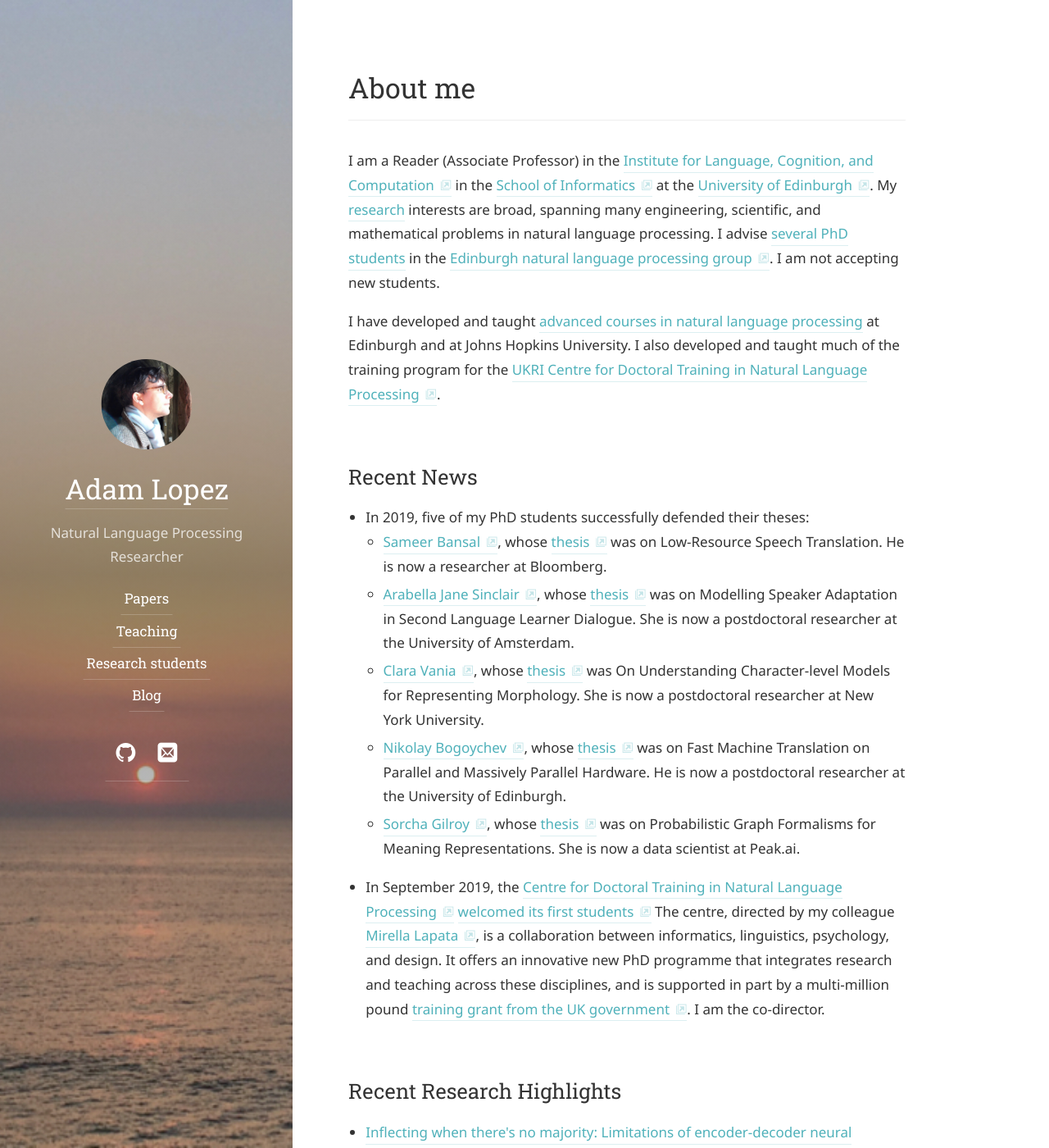
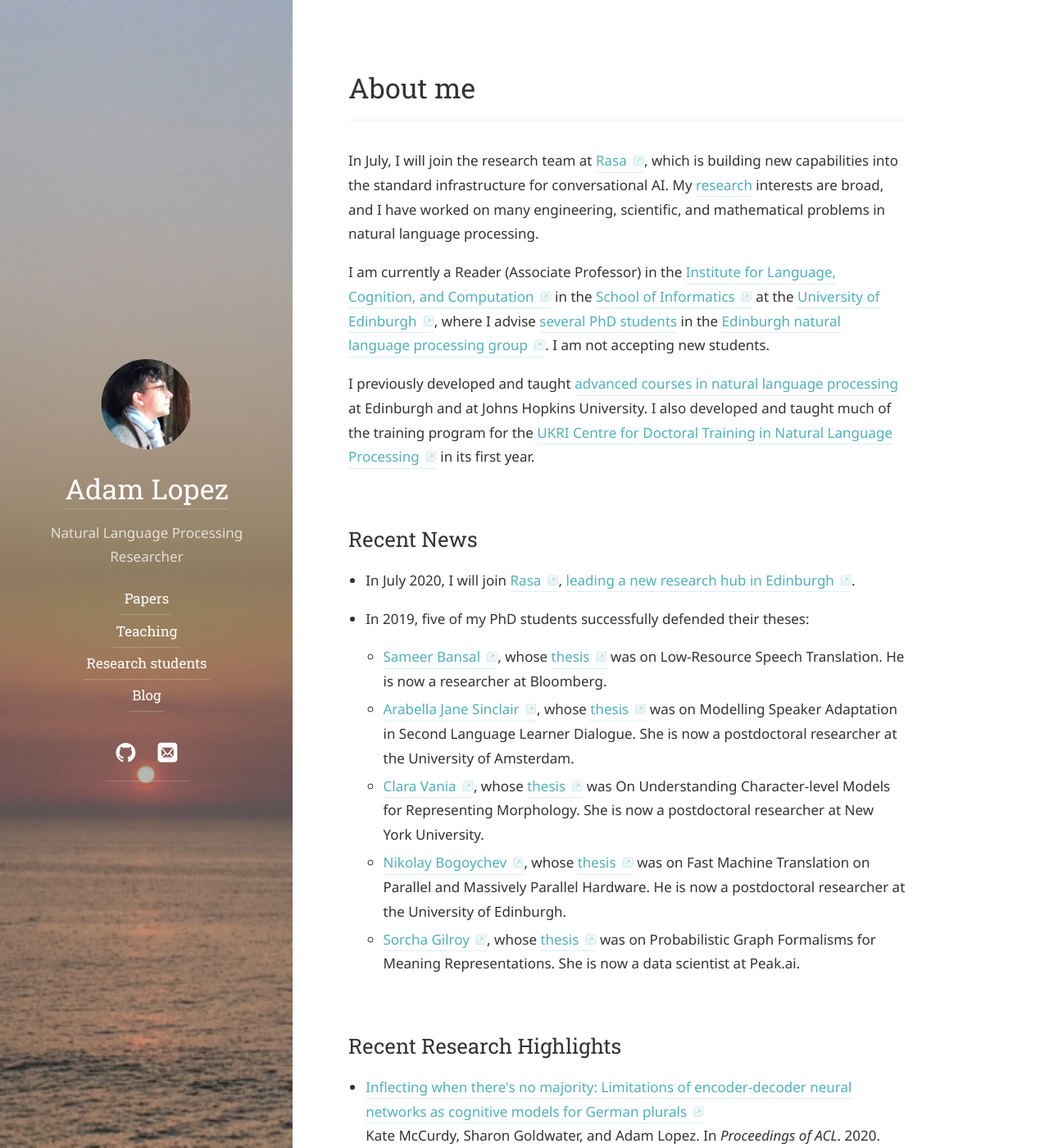
Before and after one commit to alopez/alopez.github.com, a Jekyll site: the page built from index.md, in a window 1280 px wide and 1400 px high. Shown: the whole window at 82% size. Built offline with Jekyll 4.4.1, drawn with Linux system fonts in a browser that asks for light colours; some web fonts are replaced.

Commit message:
News update

```diff
--- a/_data/collaborators.yml
+++ b/_data/collaborators.yml
@@ -144,7 +144,7 @@ former-visitors:
   -
     name: Antonios Anastasopoulos
     tagline: Visiting PhD student from University of Notre Dame, spring 2017. Collaborating with Sameer Bansal and Sharon Goldwater.
-    url: https://www3.nd.edu/~aanastas/
+    url: http://www.cs.cmu.edu/~aanastas/
   -
     name: Chip Huyen
     url: https://huyenchip.com/
--- a/index.md
+++ b/index.md
@@ -3,23 +3,27 @@ layout: page
 title: About me
 cover: false
 ---
+In July, I will join the research team at [Rasa](https://rasa.com), which is building
+new capabilities into the standard infrastructure for conversational AI.
+My [research](papers) interests are broad, and I have worked on many engineering, scientific,
+and mathematical problems in natural language processing.
 
-I am a Reader (Associate Professor)
+I am currently a Reader (Associate Professor)
 in the [Institute for Language, Cognition, and Computation](http://web.inf.ed.ac.uk/ilcc)
 in the [School of Informatics](http://web.inf.ed.ac.uk/)
-at the [University of Edinburgh](https://www.ed.ac.uk/).
-My [research](papers) interests are broad, spanning many engineering, scientific,
-and mathematical problems in natural language processing.
-I advise [several PhD students](collaborators) in the
+at the [University of Edinburgh](https://www.ed.ac.uk/), where I
+advise [several PhD students](collaborators) in the
 [Edinburgh natural language processing group](http://groups.inf.ed.ac.uk/edinburghnlp/).
 I am not accepting new students.
 
-I have developed and taught [advanced courses in natural language processing](teaching)
+I previously developed and taught [advanced courses in natural language processing](teaching)
 at Edinburgh and at Johns Hopkins University. I also developed and taught
-much of the training program for the
-[UKRI Centre for Doctoral Training in Natural Language Processing](https://nlp-cdt.ac.uk/).
+much of the training program for the [UKRI Centre for Doctoral Training in Natural Language Processing](https://nlp-cdt.ac.uk/)
+in its first year.
 
 ## Recent News
+* In July 2020, I will join [Rasa](https://rasa.com), [leading a new research hub in Edinburgh](https://www.prnewswire.com/news-releases/rasa-raises-26m-in-series-b-funding-led-by-andreessen-horowitz-301081571.html).
+
 * In 2019, five of my PhD students successfully defended their theses:
   - [Sameer Bansal](https://0xsameer.github.io/), whose [thesis](https://era.ed.ac.uk/handle/1842/36781) was on
     Low-Resource Speech Translation. He is now a researcher at Bloomberg.
@@ -40,16 +44,6 @@ much of the training program for the
     Probabilistic Graph Formalisms for Meaning Representations.
     She is now a data scientist at Peak.ai.
 
-* In September 2019, the
-[Centre for Doctoral Training in Natural Language Processing](https://edin.ac/cdt-in-nlp)
-[welcomed its first students](https://twitter.com/EdinburghNLP/status/1173630819652579338)
-The centre, directed by my colleague [Mirella Lapata](http://homepages.inf.ed.ac.uk/mlap/),
-is a collaboration between informatics, linguistics, psychology, and design.
-It offers an innovative new PhD programme that integrates research and
-teaching across these disciplines, and is supported in part by a
-multi-million pound [training grant from the UK government](https://www.ukri.org/research/themes-and-programmes/ukri-cdts-in-artificial-intelligence/). I am
-the co-director.
-
 ## Recent Research Highlights
 
 <ul>
```
